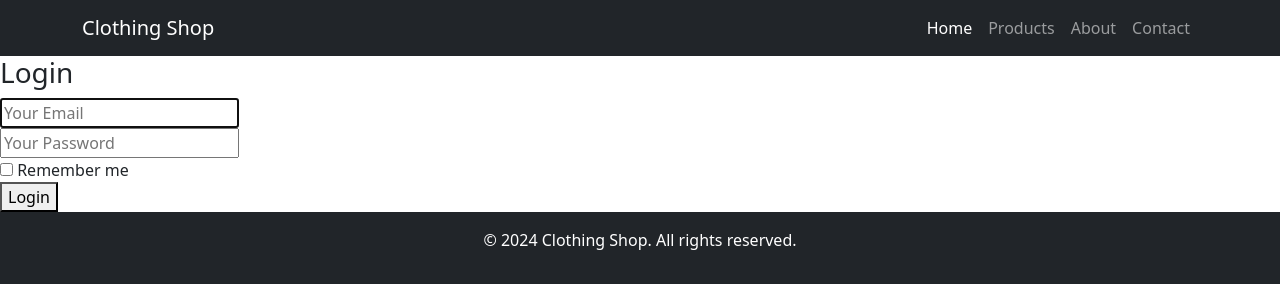
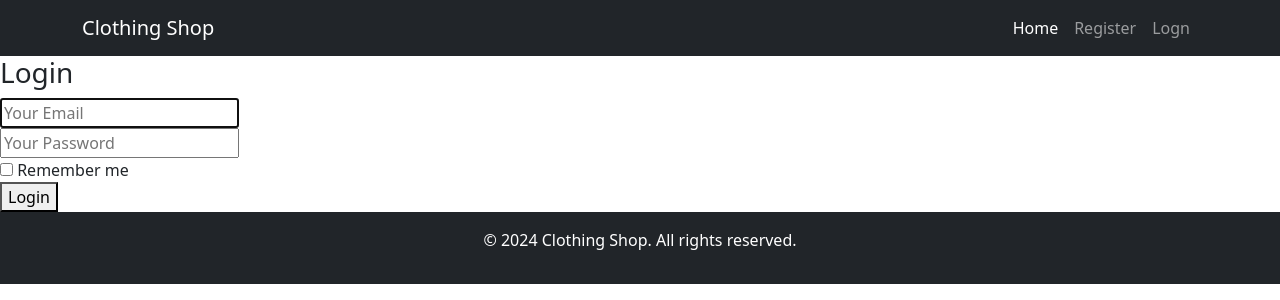
Before and after one commit to NIwanska/WebApp, a Flask app: page /auth/login in a window 1280 px wide. Shown: the top 300 px of the page. Run offline with Flask 3, Linux system fonts and the light colour scheme.

Commit message:
add Register and Login buttons to navbar

```diff
--- a/app/templates/base.html
+++ b/app/templates/base.html
@@ -20,17 +20,15 @@
             <div class="collapse navbar-collapse" id="navbarNav">
                 <ul class="navbar-nav ms-auto">
                     <li class="nav-item">
-                        <a class="nav-link active" aria-current="page" href="#">Home</a>
+                        <a class="nav-link active" aria-current="page" href="{{ url_for('main.home') }}">Home</a>
                     </li>
                     <li class="nav-item">
-                        <a class="nav-link" href="#">Products</a>
+                        <a class="nav-link" href="{{ url_for('auth.signup') }}">Register</a>
                     </li>
                     <li class="nav-item">
-                        <a class="nav-link" href="#">About</a>
+                        <a class="nav-link" href="{{ url_for('auth.login') }}">Logn</a>
                     </li>
-                    <li class="nav-item">
-                        <a class="nav-link" href="#">Contact</a>
-                    </li>
+
                 </ul>
             </div>
         </div>
```
